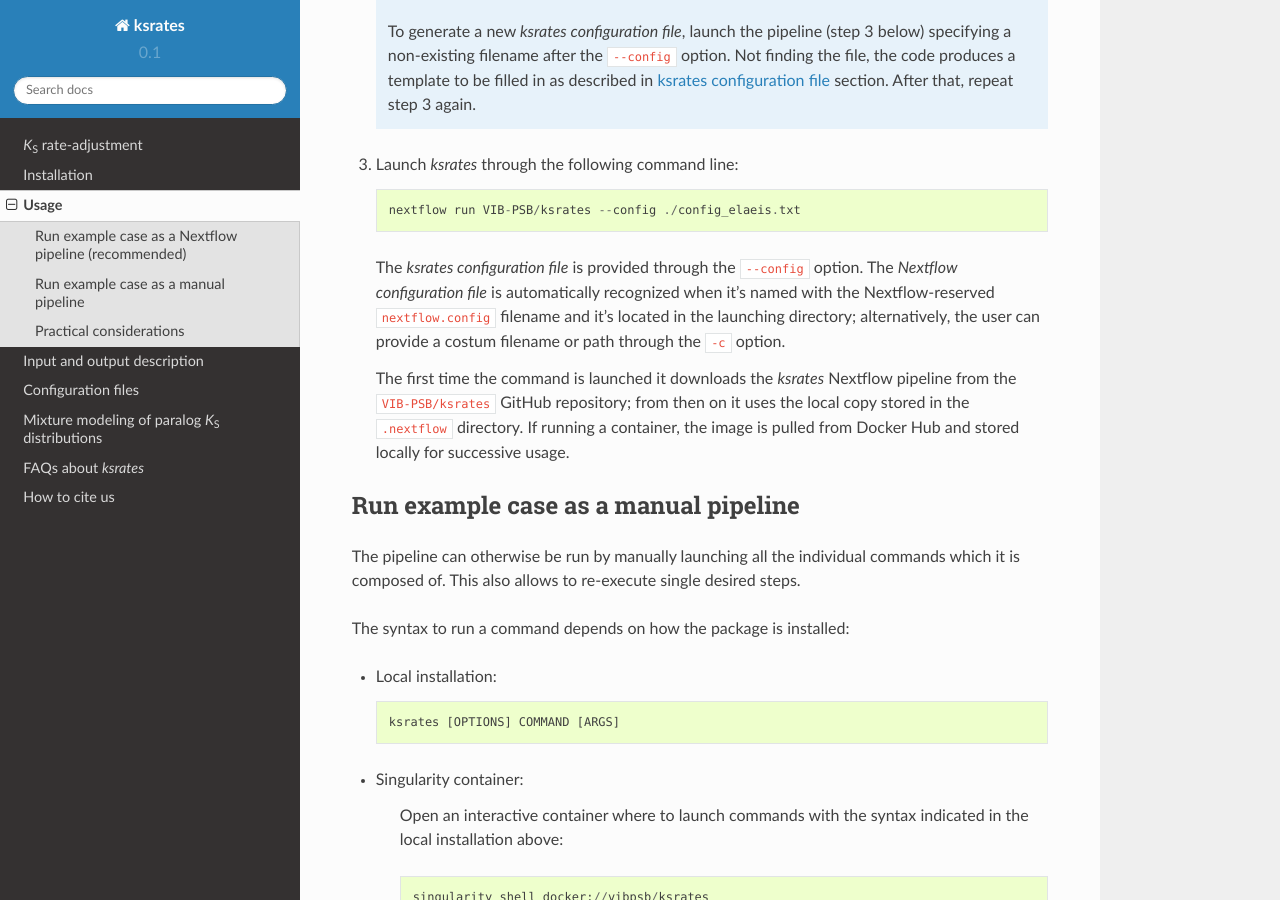
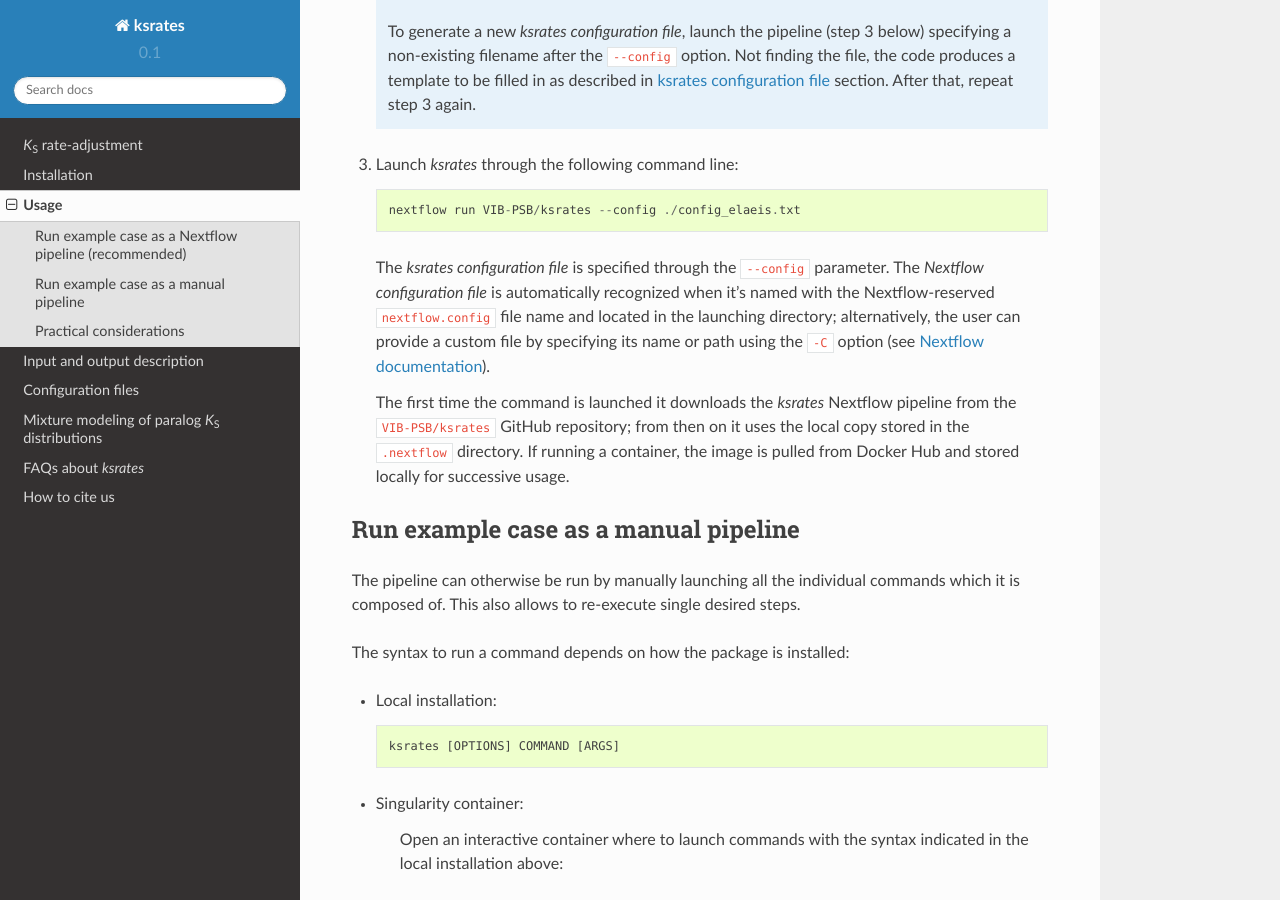
Before and after one commit to VIB-PSB/ksrates, a Sphinx documentation site: the page built from doc/source/usage.rst, in a window 1280 px wide and 900 px high, scrolled down 1083 px. Built offline with Sphinx 7.4.7 and the Read the Docs theme 2.0.0, drawn with Linux system fonts in a browser that asks for light colours.

Commit message:
Apply suggestions from code review
Co-authored-by: lohausr <56632794+lohausr@users.noreply.github.com>

```diff
--- a/doc/source/usage.rst
+++ b/doc/source/usage.rst
@@ -36,7 +36,7 @@ The *ksrates* pipeline can be automatically run through Nextflow with a few prep
 
         nextflow run VIB-PSB/ksrates --config ./config_elaeis.txt
 
-    The *ksrates configuration file* is provided through the ``--config`` option. The *Nextflow configuration file* is automatically recognized when it's named with the Nextflow-reserved ``nextflow.config`` filename and it's located in the launching directory; alternatively, the user can provide a costum filename or path through the ``-c`` option.
+    The *ksrates configuration file* is specified through the ``--config`` parameter. The *Nextflow configuration file* is automatically recognized when it's named with the Nextflow-reserved ``nextflow.config`` file name and located in the launching directory; alternatively, the user can provide a custom file by specifying its name or path using the ``-C`` option (see `Nextflow documentation <https://www.nextflow.io/docs/latest/cli.html#hard-configuration-override>`__).
 
     The first time the command is launched it downloads the *ksrates* Nextflow pipeline from the ``VIB-PSB/ksrates`` GitHub repository; from then on it uses the local copy stored in the ``.nextflow`` directory. If running a container, the image is pulled from Docker Hub and stored locally for successive usage.
 
```
Also changed, not shown: README.md (+5 -3 lines).
